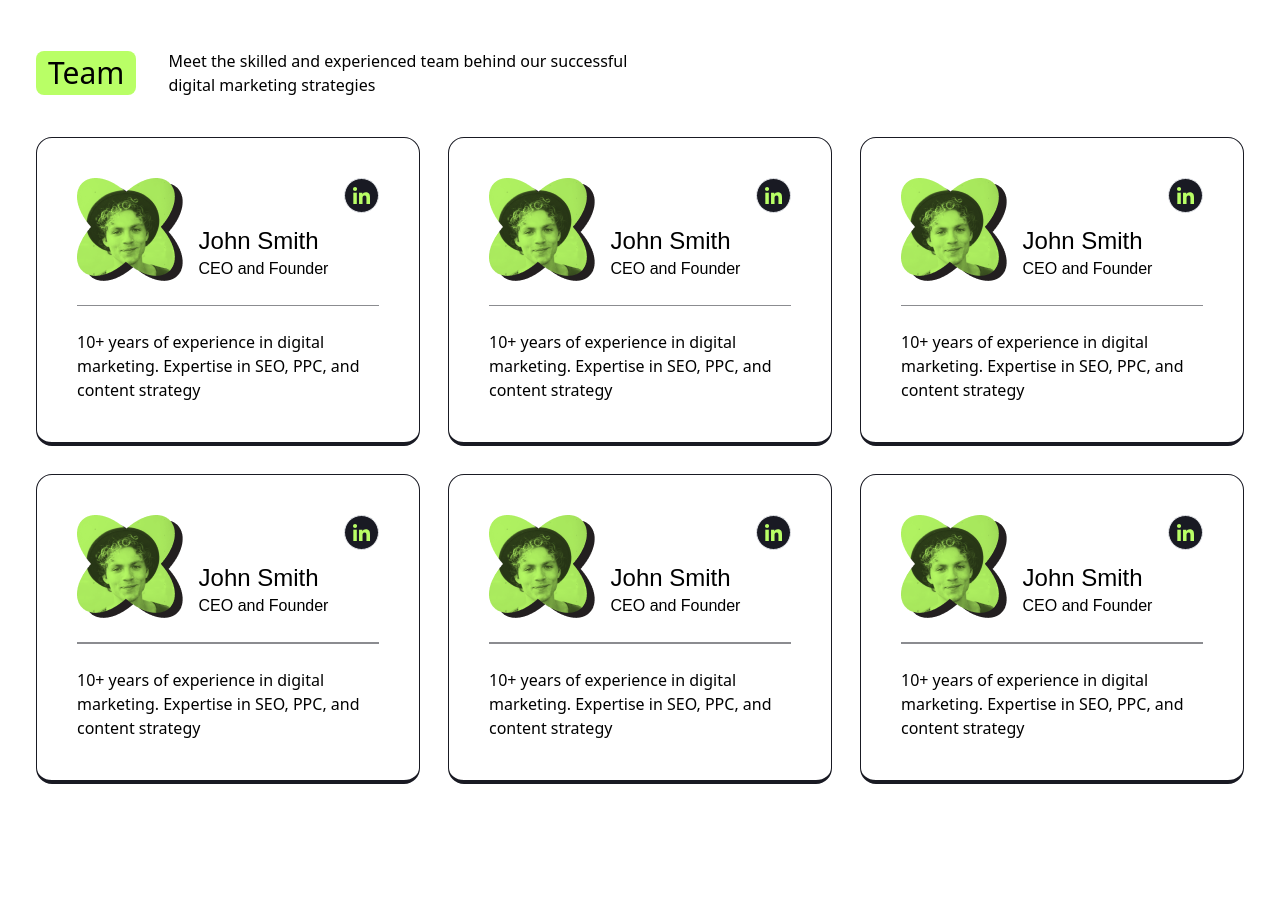
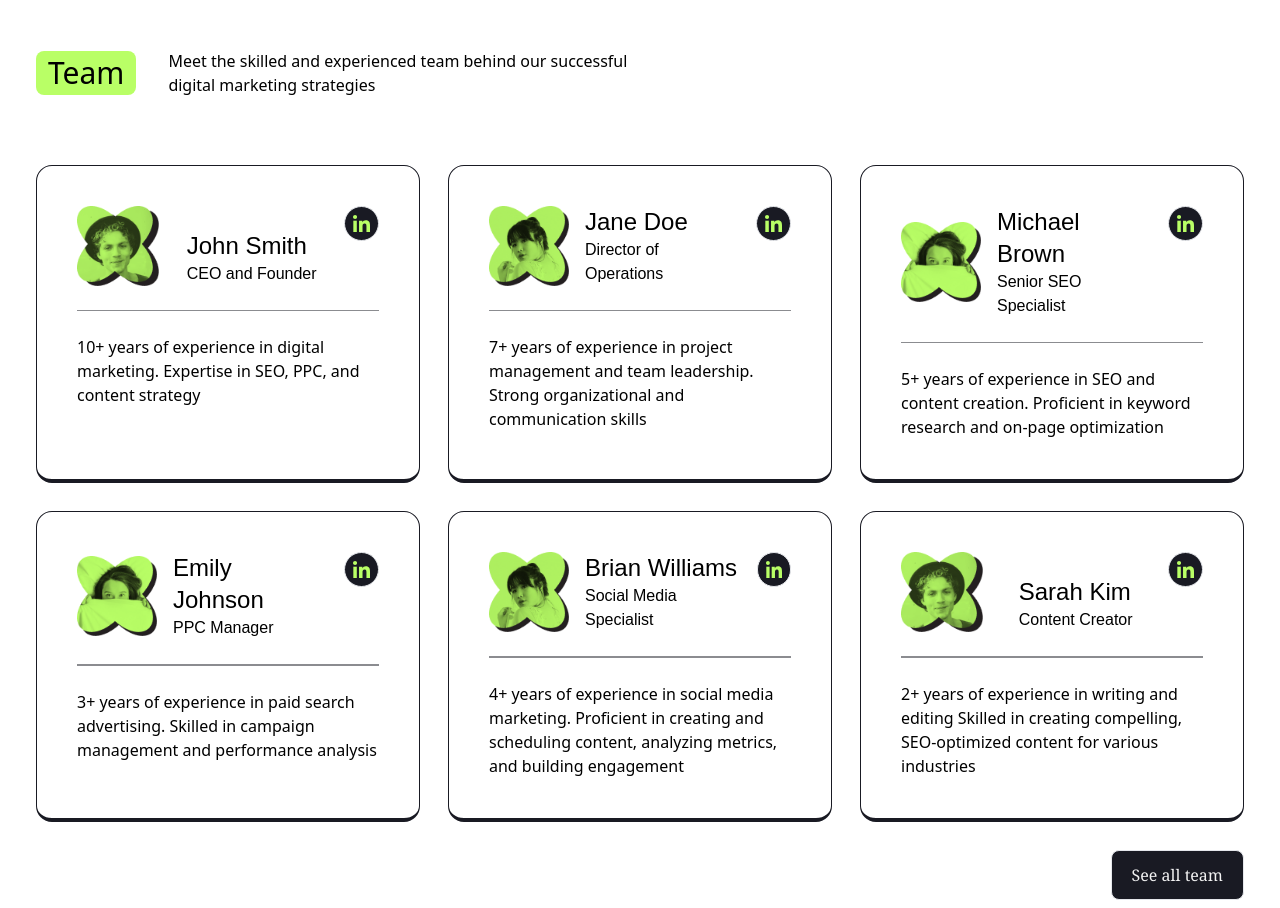
Before and after one commit to rahulroynipon/React_Project1, a React (Vite) app: page / in a window 1280 px wide. Shown: the part 3840-4748 px from the top of the page. Before the commit the page ends 4632 px from the top, so only its background shows below. Built offline with nearby package versions, Linux system fonts and the light colour scheme.

Commit message:
complete the team section

```diff
--- a/src/components/TeamSection.jsx
+++ b/src/components/TeamSection.jsx
@@ -1,9 +1,14 @@
+import Button from "../reuseables/Button";
 import HeaderTitle from "../reuseables/HeaderTitle";
 import TeamCard from "../reuseables/TeamCard";
 
+import member1 from "./../assets/img/team1.png";
+import member2 from "./../assets/img/team2.png";
+import member3 from "./../assets/img/team3.png";
+
 export default function TeamSection() {
   return (
-    <main className="width padding-x padding-y mt-16">
+    <main className="width padding-x padding-y mt-16 flex flex-col gap-7">
       <HeaderTitle
         title={"Team"}
         content={
@@ -11,14 +16,63 @@ export default function TeamSection() {
         }
       />
 
-      <section className="mt-8 md:mt-10 grid md:grid-cols-2 lg:grid-cols-3 gap-7">
-        <TeamCard />
-        <TeamCard />
-        <TeamCard />
-        <TeamCard />
-        <TeamCard />
-        <TeamCard />
+      <section className="md:mt-10 grid md:grid-cols-2 lg:grid-cols-3 gap-7">
+        {TeamDetails?.map((item) => (
+          <TeamCard key={item.id} data={item} />
+        ))}
       </section>
+      <Button btnText="See all team" clName={"md:self-end"} />
     </main>
   );
 }
+
+export const TeamDetails = [
+  {
+    id: "1",
+    name: "John Smith",
+    position: "CEO and Founder",
+    img: member1,
+    content:
+      "10+ years of experience in digital marketing. Expertise in SEO, PPC, and content strategy",
+  },
+  {
+    id: "2",
+    name: "Jane Doe",
+    position: "Director of Operations",
+    img: member2,
+    content:
+      "7+ years of experience in project management and team leadership. Strong organizational and communication skills",
+  },
+  {
+    id: "3",
+    name: "Michael Brown",
+    position: "Senior SEO Specialist",
+    img: member3,
+    content:
+      "5+ years of experience in SEO and content creation. Proficient in keyword research and on-page optimization",
+  },
+  {
+    id: "4",
+    name: "Emily Johnson",
+    position: "PPC Manager",
+    img: member3,
+    content:
+      "3+ years of experience in paid search advertising. Skilled in campaign management and performance analysis",
+  },
+  {
+    id: "5",
+    name: "Brian Williams",
+    position: "Social Media Specialist",
+    img: member2,
+    content:
+      "4+ years of experience in social media marketing. Proficient in creating and scheduling content, analyzing metrics, and building engagement",
+  },
+  {
+    id: "6",
+    name: "Sarah Kim",
+    position: "Content Creator",
+    img: member1,
+    content:
+      "2+ years of experience in writing and editing Skilled in creating compelling, SEO-optimized content for various industries",
+  },
+];
--- a/src/reuseables/TeamCard.jsx
+++ b/src/reuseables/TeamCard.jsx
@@ -1,25 +1,21 @@
-import img from "./../assets/img/team1.png";
 import icon from "./../assets/icon/linkden.svg";
 
-export default function TeamCard() {
+export default function TeamCard({ data }) {
   return (
     <main className="border border-b-4 border-pBlack rounded-2xl p-5 md:p-10 flex flex-col gap-6">
-      <section className="flex justify-between items-end">
-        <img src={img} alt="" />
-        <h4 className="flex flex-col font-space-grotesk">
-          <span className="text-2xl">John Smith</span>
-          <span>CEO and Founder</span>
+      <section className="flex justify-between items-center gap-4">
+        <img className="mn-h-16 h-20 max-h-22" src={data?.img} alt="profile" />
+        <h4 className="flex flex-col font-space-grotesk self-end">
+          <span className="text-2xl">{data?.name}</span>
+          <span>{data?.position}</span>
         </h4>
         <div className="border rounded-full self-start p-2 bg-pBlack">
-          <img src={icon} alt="" />
+          <img src={icon} alt="linkden" />
         </div>
       </section>
 
       <div className="h-[1.5px] bg-pBlack/50"></div>
-      <section>
-        10+ years of experience in digital marketing. Expertise in SEO, PPC, and
-        content strategy
-      </section>
+      <section>{data?.content}</section>
     </main>
   );
 }
```
